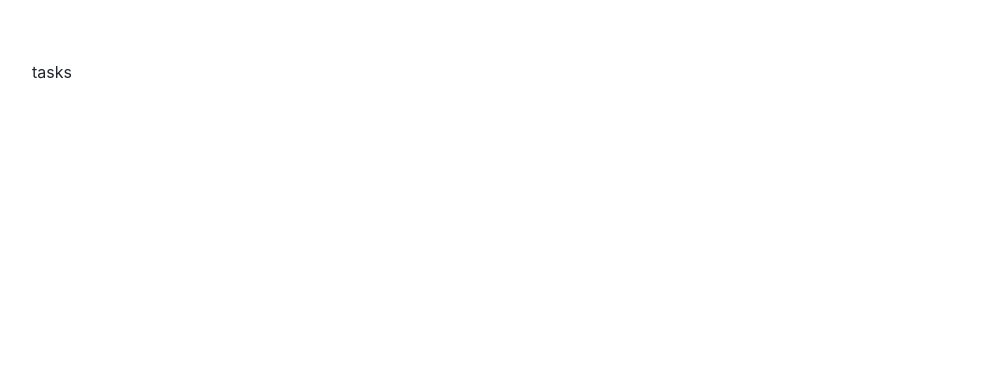
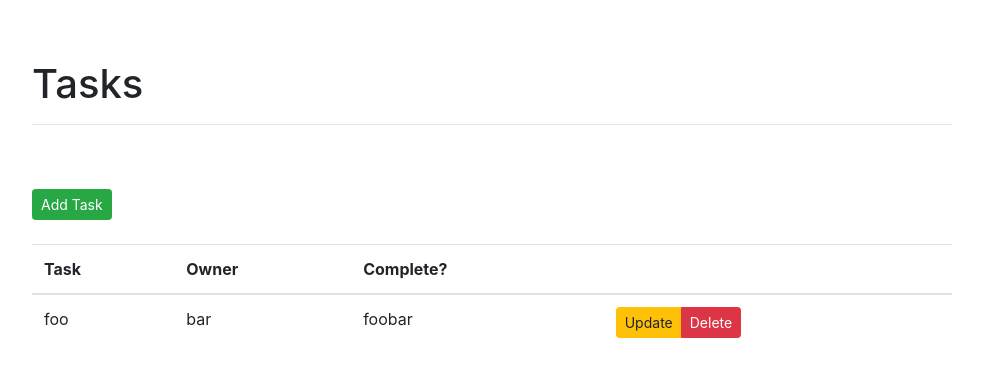
Before and after one commit to joshah-moors/task-tracker-client-vue, a Vue app: page / in a window 1280 px wide. Shown: the top 376 px of the page, without its empty margins (53-1036 px from the left). Built offline with nearby package versions, Linux system fonts and the light colour scheme.

Commit message:
Tasks view

```diff
--- a/src/components/Tasks.vue
+++ b/src/components/Tasks.vue
@@ -1,5 +1,35 @@
 <template>
   <div class="container">
-    <p>tasks</p>
+    <div class="row">
+      <div class="col-sm-10">
+        <h1>Tasks</h1>
+        <hr><br><br>
+        <button type="button" class="btn btn-success btn-sm"> Add Task</button>
+        <br><br>
+        <table class="table table-hover">
+          <thead>
+            <tr>
+              <th scope="col">Task</th>
+              <th scope="col">Owner</th>
+              <th scope="col">Complete?</th>
+              <th></th>
+            </tr>
+          </thead>
+          <tbody>
+            <tr>
+              <td>foo</td>
+              <td>bar</td>
+              <td>foobar</td>
+              <td>
+                <div class="btn-group" role="group">
+                  <button type="button" class="btn btn-warning btn-sm">Update</button>
+                  <button type="button" class="btn btn-danger btn-sm">Delete</button>
+                </div>
+              </td>
+            </tr>
+          </tbody>
+        </table>
+      </div>
+    </div>
   </div>
 </template>
```
